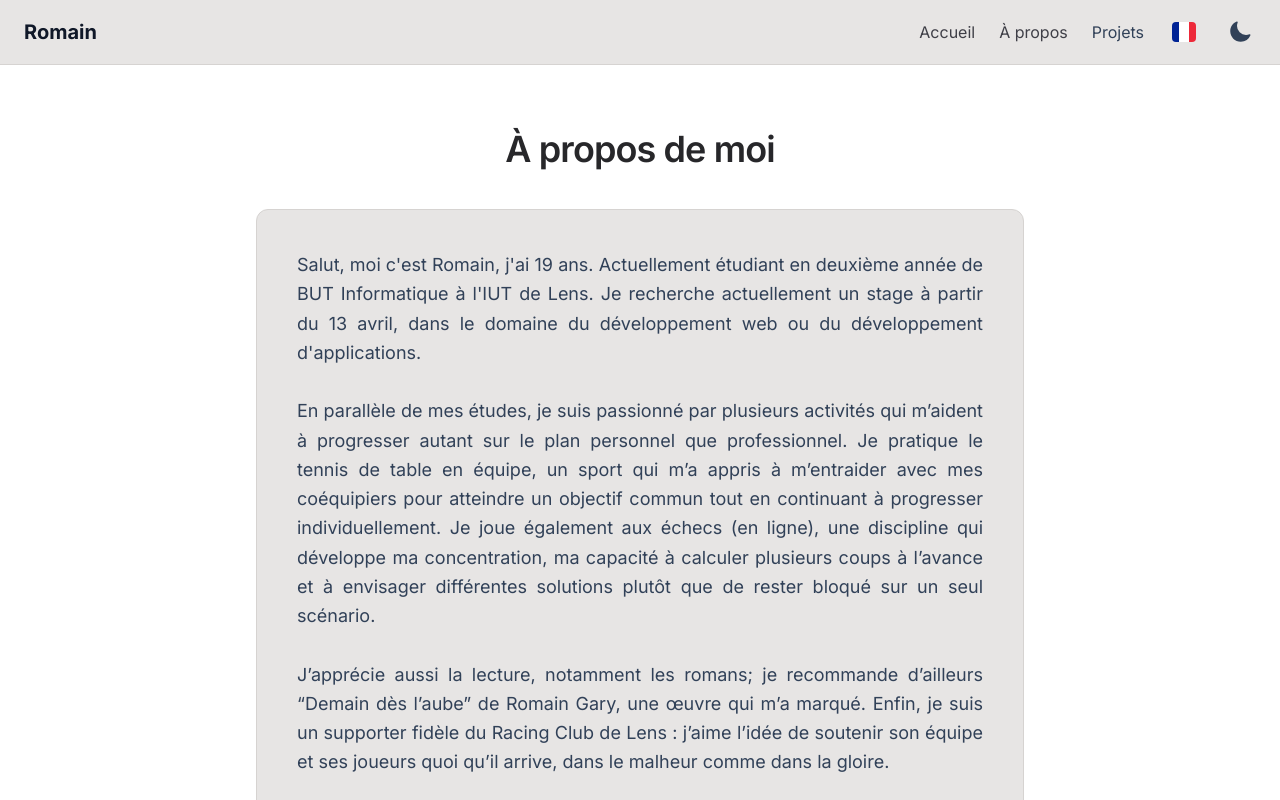
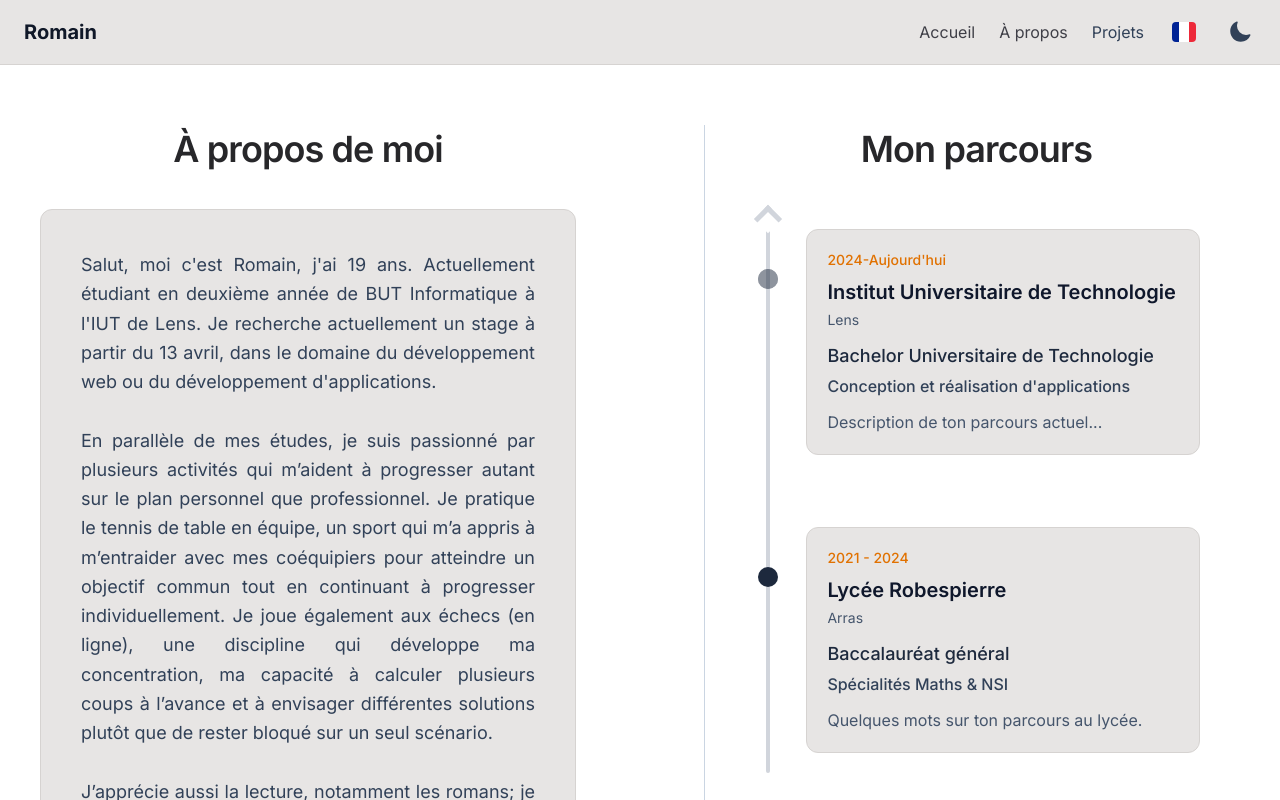
Before and after one commit to Romain-thib/Portfolio, a Vue app: page /about in a window 1280 px wide. Shown: the top 800 px of the page. Built offline with nearby package versions, Linux system fonts and the light colour scheme.

Commit message:
utiliser la version avec les tuiles pour la page about

```diff
--- a/src/components/about/Timeline.vue
+++ b/src/components/about/Timeline.vue
@@ -8,14 +8,14 @@ const timelineItems = ['but', 'lycee']
 </script>
 
 <template>
-  <div class="w-full mt-15">
+  <div class="w-full mt-1 -ml-10">
     <h2 class="relative z-10 text-4xl font-semibold tracking-tight mb-10 text-zinc-800 dark:text-amber-400 text-center">
       {{ t('timeline.title') }}
     </h2>
 
-    <div class="relative flex flex-col gap-8">
+    <div class="relative flex flex-col gap-8 pl-6 ml-[20%]">
       <div class="absolute -left-16 top-0 bottom-0 w-1 bg-gray-300 dark:bg-slate-800 rounded">
-      <div class="absolute left-1/2 -translate-x-1/2 w-5 h-5 border-l-5 border-t-5 border-gray-300 dark:border-slate-800 rotate-45 bg-white dark:bg-slate-900"></div>
+      <div class="absolute top- left-1/2 -translate-x-1/2 w-5 h-5 border-l-5 border-t-5 border-gray-300 dark:border-slate-800 rotate-45 bg-white dark:bg-slate-900"></div>
       </div>
 
       <TimelineItem
--- a/src/components/about/TimelineItem.vue
+++ b/src/components/about/TimelineItem.vue
@@ -11,7 +11,7 @@ const props = defineProps({
 </script>
 
 <template>
-  <div class="relative flex items-start mx-[30%] max-w-3xl">
+  <div class="relative flex items-start -ml-20">
 
     <!-- Cercle décoratif avec animation pour "Aujourd'hui" -->
     <div
--- a/src/pages/About.vue
+++ b/src/pages/About.vue
@@ -5,7 +5,7 @@
 
 <template>
   <div class="min-h-screen pt-15 pb-12 mb-10">
-    <div class=" mx-auto">
+    <div class="grid grid-cols-1 lg:grid-cols-2 lg:gap-12 max-w-15xl mx-auto">
 
       <div class="mx-10 mt-1 flex flex-col items-center justify-start">
         <h2 class="text-4xl font-semibold tracking-tight mb-10 text-zinc-800 dark:text-amber-400 text-center">
@@ -13,7 +13,7 @@
         </h2>
 
         <p class="text-justify leading-relaxed text-lg text-slate-700 dark:text-slate-300
-                  w-full max-w-3xl p-10 bg-stone-200 dark:bg-slate-900
+                  w-full max-w-xl p-10 bg-stone-200 dark:bg-slate-900
                   border border-stone-300 dark:border-slate-800 rounded-xl">
           {{ $t("presentation.description1") }}
           <br><br>
@@ -23,10 +23,22 @@
         </p>
       </div>
 
-      <div class=" mt-20 lg:mt-0">
+      <div class="mx-10 mt-15 flex flex-col items-center justify-start 2xl:ml-[0%] mr-10 h-200 lg:mt-0 lg:border-l lg:border-slate-300 dark:lg:border-amber-400 lg:pl-12">
         <Timeline>
+          <TimelineItem
+            :title="$t('timeline.but.title')"
+            :subtitle="$t('timeline.but.subtitle')"
+            :description="$t('timeline.but.description')"
+          />
+
+          <TimelineItem
+            :title="$t('timeline.lycee.title')"
+            :subtitle="$t('timeline.lycee.subtitle')"
+            :description="$t('timeline.lycee.description')"
+          />
         </Timeline>
       </div>
+
     </div>
   </div>
 </template>
--- a/src/pages/Home.vue
+++ b/src/pages/Home.vue
@@ -32,7 +32,7 @@ const featured = projects.slice(0, 3)
       </h2>
 
       <p class="relative z-10 px-[3%] max-w-4xl mx-auto text-justify leading-relaxed text-lg text-slate-700 dark:text-slate-300">
-        {{ $t("presentation.description") }}
+        {{ $t("presentation.description1") }}
       </p>
     </div>
 
```
